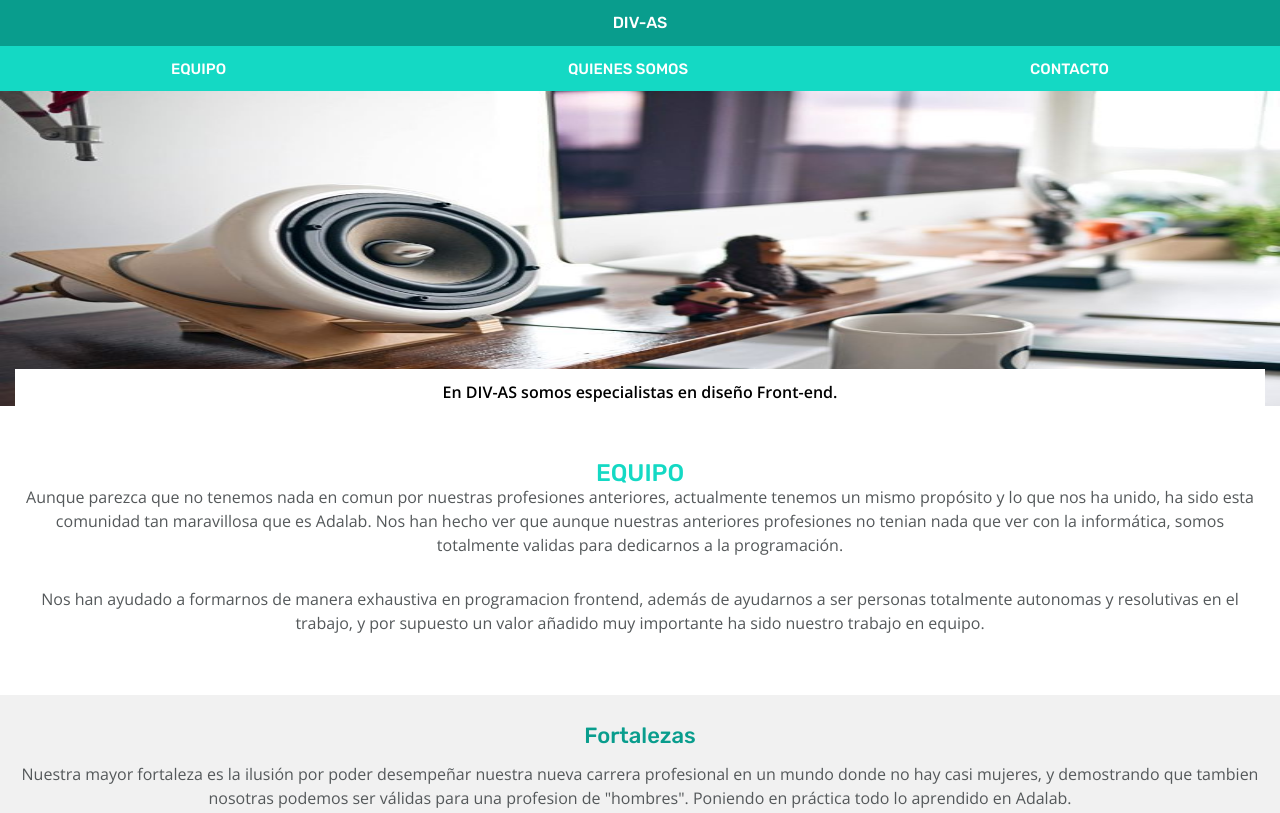
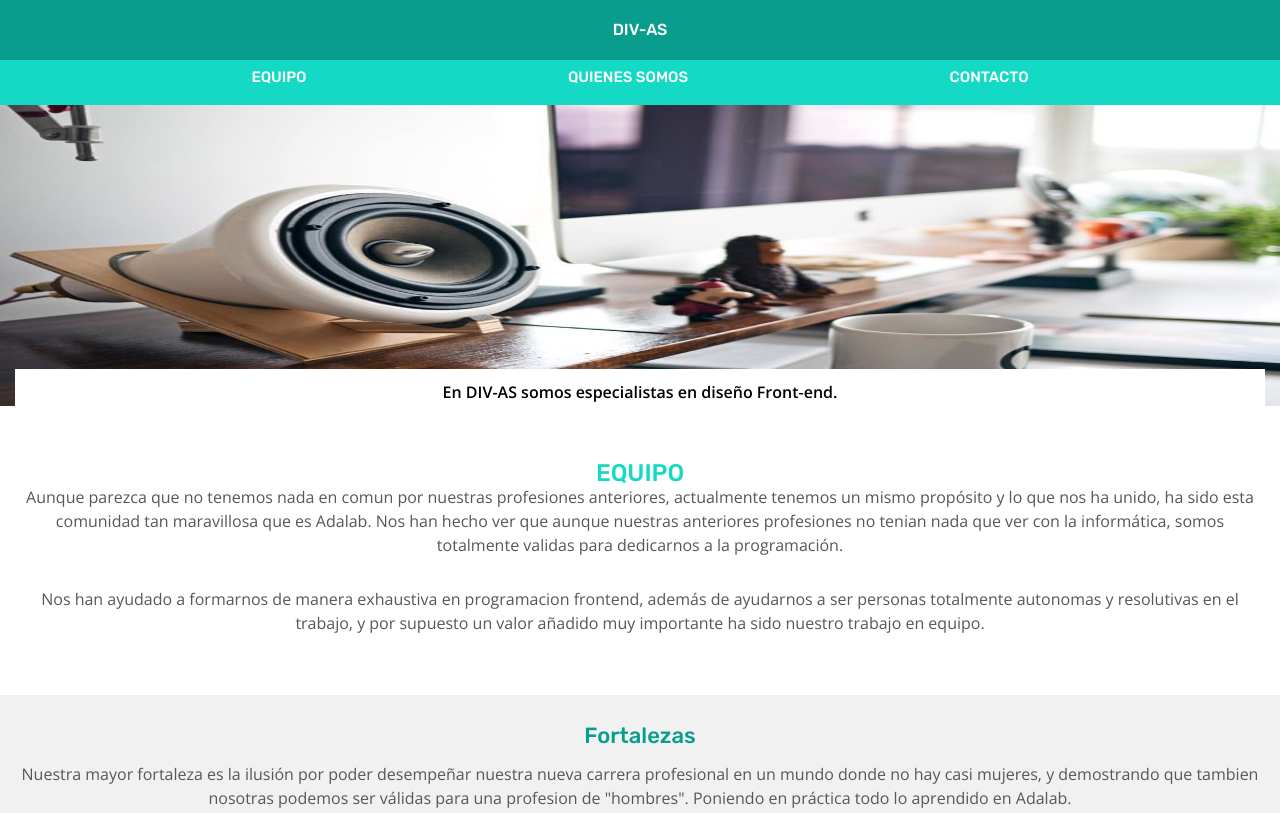
Before and after one commit to sasalinero/Primera-web-en-equipo, a plain HTML site: page index.html in a window 1280 px wide. Shown: the top 813 px of the page. Drawn offline with nearby package versions, Linux system fonts and the light colour scheme.

Commit message:
Added Claras changes

```diff
--- a/style/main.css
+++ b/style/main.css
@@ -23,55 +23,36 @@
 .tittle {
   color: var(--white);
   text-transform: uppercase;
-  padding-bottom: 15px;
-  padding-top: 15px;
+  padding-bottom: 22px;
+  padding-top: 22px;
   font-family: "Rubik", sans-serif;
   font-size: 16px;
   background-color: var(--blue-green);
 }
 .menuHeader {
-  display: flex;
-  justify-content: space-around;
-  text-align: center;
-  background-color: #14d9c4;
+  /* background-color: #14D9C4; */
   width: 100%;
 }
 .menu {
-  border-top: var(--white);
   text-transform: uppercase;
-  /* padding-top: 20px;
-  padding-bottom: 20px; */
   background-color: #14d9c4;
-  width: 100%;
-  height: 45px;
   display: flex;
-  justify-content: space-around;
+  justify-content: space-evenly;
 }
 .item {
   display: flex;
-  /* height: 45px; */
-  /* padding-top: 8px;
-  padding-bottom: 8px; */
+}
+.menu .item .linkHeader {
+  display: flex;
   text-decoration: none;
   color: var(--white);
-  padding-top: 8px;
-  padding-bottom: 8px;
-  background-color: #14d9c4;
-  line-height: 30px;
+  font-family: Rubik, sans-serif;
+  font-size: 15px;
+  padding: 10px 10px;
+  height: 45px;
+  width: 100%;
 }
-
-.linkHeader {
-  padding-right: 17px;
-  padding-left: 17px;
-}
-.menu .item .linkHeader {
-  text-decoration: none;
-  color: var(--white);
-  font-family: "Rubik", sans-serif;
-  font-size: 15px;
-}
-
-.menu .item:hover {
+.menu .item .linkHeader:hover {
   background-color: #099d8e7a;
 }
 .container {
@@ -79,7 +60,6 @@
   flex-direction: column;
   text-align: center;
 }
-
 .ImageHero {
   width: 100%;
   height: 316px;
@@ -94,7 +74,9 @@
   margin-left: 15px;
   margin-right: 15px;
   margin-top: 0px;
+  font-family: "Open sans";
 }
+
 .text1 {
   padding: 15px;
   font-family: "Open sans";
```
